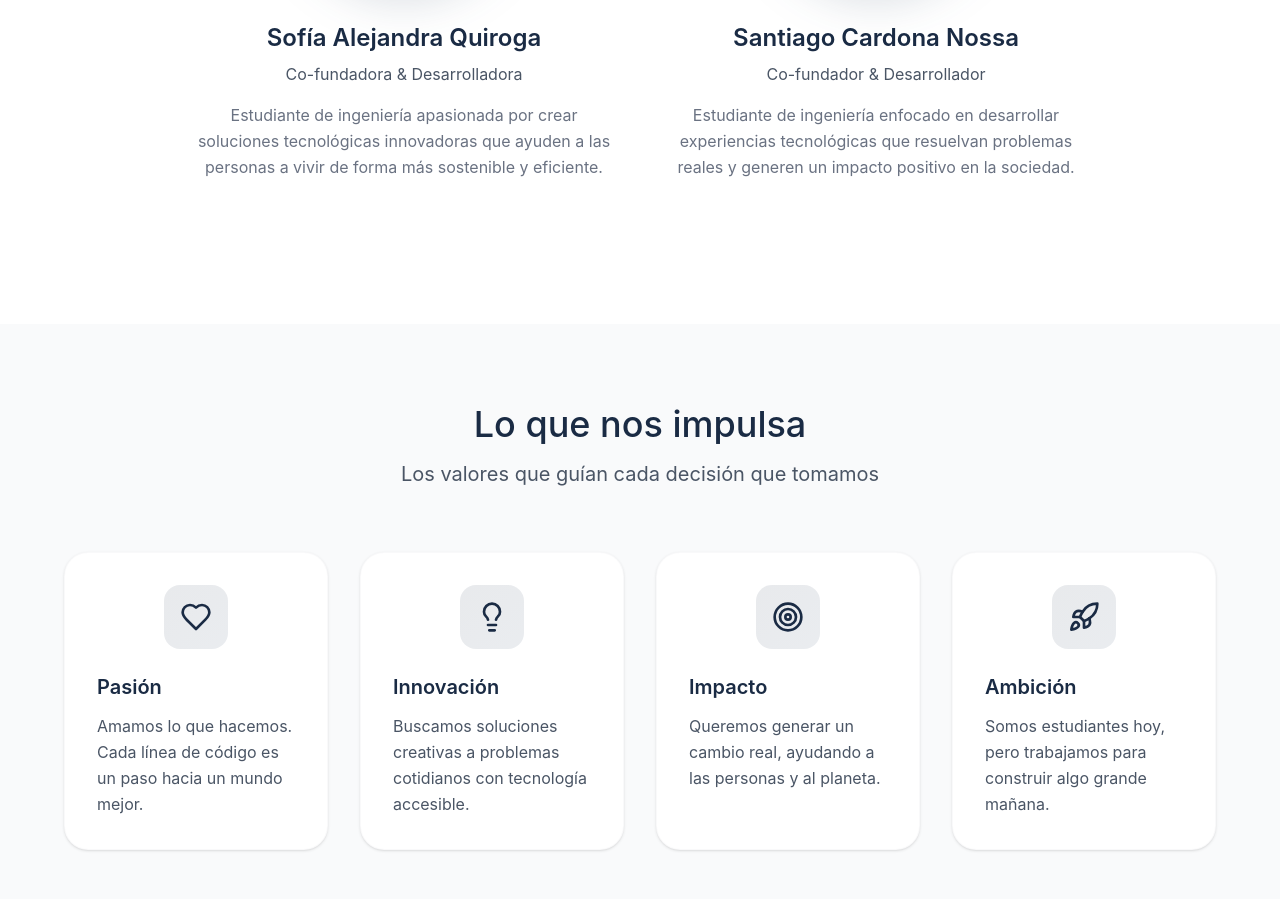
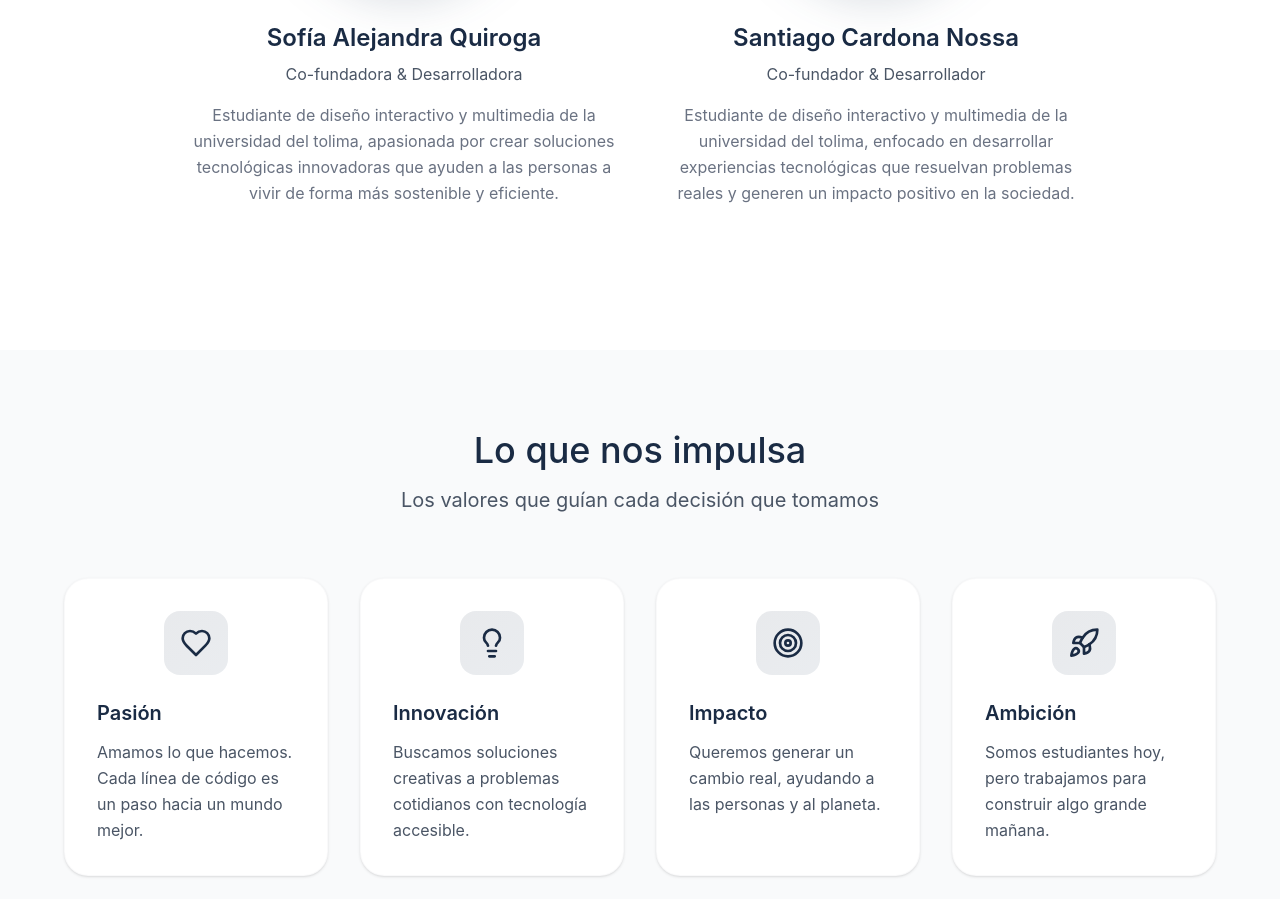
Before and after one commit to SantiagoCN69/NouriApp, a React (Vite) app: page /nosotros in a window 1280 px wide. Shown: the part 1295-2194 px from the top of the page. Built offline with nearby package versions, Linux system fonts and the light colour scheme.

Commit message:
fix text

```diff
--- a/src/app/pages/Nosotros.tsx
+++ b/src/app/pages/Nosotros.tsx
@@ -87,7 +87,7 @@ export default function Nosotros() {
               <h3 className="text-2xl mb-2 text-[#1A2B44] font-semibold">Sofía Alejandra Quiroga</h3>
               <p className="text-gray-600 mb-4">Co-fundadora & Desarrolladora</p>
               <p className="text-gray-500 leading-relaxed">
-                Estudiante de ingeniería apasionada por crear soluciones tecnológicas innovadoras
+                Estudiante de diseño interactivo y multimedia de la universidad del tolima, apasionada por crear soluciones tecnológicas innovadoras
                 que ayuden a las personas a vivir de forma más sostenible y eficiente.
               </p>
             </motion.div>
@@ -112,7 +112,7 @@ export default function Nosotros() {
               <h3 className="text-2xl mb-2 text-[#1A2B44] font-semibold">Santiago Cardona Nossa</h3>
               <p className="text-gray-600 mb-4">Co-fundador & Desarrollador</p>
               <p className="text-gray-500 leading-relaxed">
-                Estudiante de ingeniería enfocado en desarrollar experiencias tecnológicas que
+                Estudiante de diseño interactivo y multimedia de la universidad del tolima, enfocado en desarrollar experiencias tecnológicas que
                 resuelvan problemas reales y generen un impacto positivo en la sociedad.
               </p>
             </motion.div>
```
